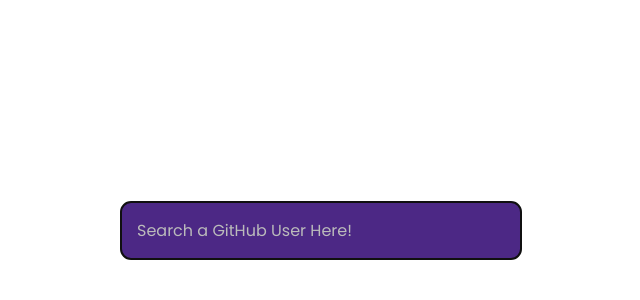
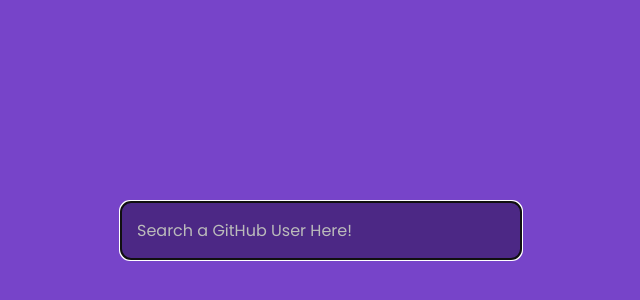
Before and after one commit to aadityabuchale/GithubBuddy, a plain HTML site: page index.html in a window 1280 px wide. Shown: the part 154-454 px from the top of the page, without its empty margins (319-959 px from the left). Drawn offline with Linux system fonts and the light colour scheme.

Commit message:
Update styles.css

```diff
--- a/styles.css
+++ b/styles.css
@@ -13,6 +13,7 @@
   margin: 0;
   min-height: 100vh;
   font-family: "Poppins", sans-serif;
+  background-color: #7744c9;
 }
 
 input {
```
